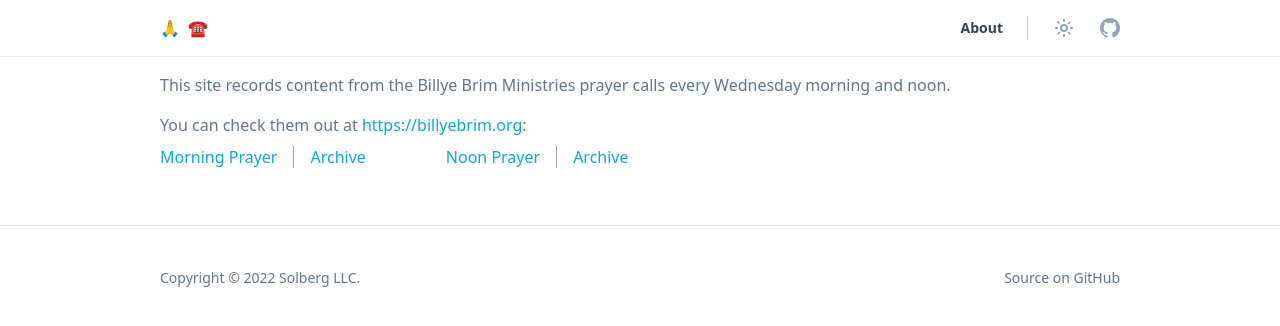
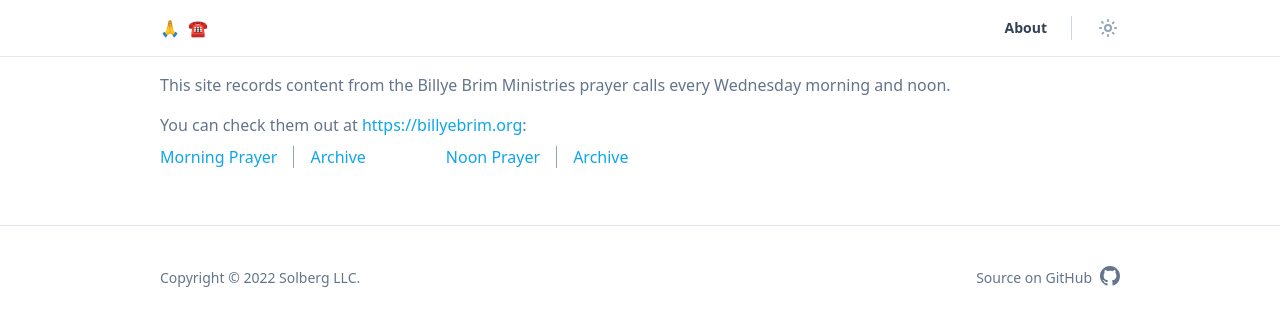
Before and after one commit to atsolberg/prayer-calls, a React (Vite) app: page /about in a window 1280 px wide. Shown: the top 326 px of the page. Built offline with nearby package versions, Linux system fonts and the light colour scheme.

Commit message:
moved github link, and fixed anchors

```diff
--- a/src/components/anchor/A.js
+++ b/src/components/anchor/A.js
@@ -6,7 +6,7 @@ const classes = ["text-sky-500", "dark:text-sky-400", "hover:underline"];
 const A = React.forwardRef((props, ref) => {
   const { children, className = "", ...rest } = props;
   return (
-    <a ref={ref} type="button" className={cx(className, classes)} {...rest}>
+    <a ref={ref} className={cx(className, classes)} {...rest}>
       {children}
     </a>
   );
--- a/src/components/footer/Footer.js
+++ b/src/components/footer/Footer.js
@@ -7,10 +7,20 @@ function Footer() {
             <p>Copyright © 2022 Solberg LLC.</p>
           </div>
           <a
-            className="hover:text-slate-900 dark:hover:text-slate-400"
+            className="flex hover:text-slate-400 dark:hover:text-slate-300"
             href="https://github.com/atsolberg/prayer-calls"
+            target="_blank"
+            rel="noreferrer"
           >
-            Source on GitHub
+            Source on GitHub <span className="sr-only">Code on GitHub</span>
+            <svg
+              viewBox="0 0 16 16"
+              className="w-5 h-5 ml-2"
+              fill="currentColor"
+              aria-hidden="true"
+            >
+              <path d="M8 0C3.58 0 0 3.58 0 8c0 3.54 2.29 6.53 5.47 7.59.4.07.55-.17.55-.38 0-.19-.01-.82-.01-1.49-2.01.37-2.53-.49-2.69-.94-.09-.23-.48-.94-.82-1.13-.28-.15-.68-.52-.01-.53.63-.01 1.08.58 1.23.82.72 1.21 1.87.87 2.33.66.07-.52.28-.87.51-1.07-1.78-.2-3.64-.89-3.64-3.95 0-.87.31-1.59.82-2.15-.08-.2-.36-1.02.08-2.12 0 0 .67-.21 2.2.82.64-.18 1.32-.27 2-.27.68 0 1.36.09 2 .27 1.53-1.04 2.2-.82 2.2-.82.44 1.1.16 1.92.08 2.12.51.56.82 1.27.82 2.15 0 3.07-1.87 3.75-3.65 3.95.29.25.54.73.54 1.48 0 1.07-.01 1.93-.01 2.2 0 .21.15.46.55.38A8.013 8.013 0 0016 8c0-4.42-3.58-8-8-8z" />
+            </svg>
           </a>
         </div>
       </div>
--- a/src/components/header/Header.js
+++ b/src/components/header/Header.js
@@ -15,7 +15,7 @@ function Header() {
   }
 
   return (
-    <header className="sticky top-0 z-40 w-full backdrop-blur flex-none transition-colors duration-500 lg:z-50 border-b border-slate-200 dark:border-slate-700 dark:border-slate-50/[0.06] bg-white/95 supports-backdrop-blur:bg-white/60 dark:bg-transparent">
+    <header className="sticky top-0 z-40 w-full backdrop-blur flex-none transition-colors duration-500 lg:z-50 border-b border-slate-200 dark:border-slate-700 dark:border-slate-50/[0.06] bg-white supports-backdrop-blur:bg-white/95 dark:bg-slate-900/75">
       <div className="mx-auto w-11/12 md:w-10/12 lg:w-9/12">
         <div className="py-4">
           <div className="relative flex items-center">
@@ -76,22 +76,6 @@ function Header() {
                     </svg>
                   </span>
                 </button>
-                <a
-                  href="https://github.com/atsolberg/prayer-calls"
-                  className="ml-6 block text-slate-400 hover:text-slate-500 dark:hover:text-slate-300"
-                  target="_blank"
-                  rel="noreferrer"
-                >
-                  <span className="sr-only">Code on GitHub</span>
-                  <svg
-                    viewBox="0 0 16 16"
-                    className="w-5 h-5"
-                    fill="currentColor"
-                    aria-hidden="true"
-                  >
-                    <path d="M8 0C3.58 0 0 3.58 0 8c0 3.54 2.29 6.53 5.47 7.59.4.07.55-.17.55-.38 0-.19-.01-.82-.01-1.49-2.01.37-2.53-.49-2.69-.94-.09-.23-.48-.94-.82-1.13-.28-.15-.68-.52-.01-.53.63-.01 1.08.58 1.23.82.72 1.21 1.87.87 2.33.66.07-.52.28-.87.51-1.07-1.78-.2-3.64-.89-3.64-3.95 0-.87.31-1.59.82-2.15-.08-.2-.36-1.02.08-2.12 0 0 .67-.21 2.2.82.64-.18 1.32-.27 2-.27.68 0 1.36.09 2 .27 1.53-1.04 2.2-.82 2.2-.82.44 1.1.16 1.92.08 2.12.51.56.82 1.27.82 2.15 0 3.07-1.87 3.75-3.65 3.95.29.25.54.73.54 1.48 0 1.07-.01 1.93-.01 2.2 0 .21.15.46.55.38A8.013 8.013 0 0016 8c0-4.42-3.58-8-8-8z" />
-                  </svg>
-                </a>
               </div>
             </div>
           </div>
--- a/src/pages/Details.js
+++ b/src/pages/Details.js
@@ -48,7 +48,7 @@ function Details() {
             <h2 className="mb-3 mt-4 text-sky-500 dark:text-sky-400 font-bold text-xl sm:text-3xl">
               {formatFileDate(name)}
             </h2>
-            <p className="ml-auto my-4">
+            <p className="ml-auto my-4 flex items-center">
               <span className="mr-2">Links -</span>
               <A
                 href={`https://billyebrim.org/israel-call-${slug}`}
@@ -57,8 +57,8 @@ function Details() {
               >
                 Morning Call
               </A>
+              <div className="inline-block border-l border-slate-300 dark:border-slate-700 h-5 mx-3" />
               <A
-                className="ml-4 pl-4 border-l border-slate-300 dark:border-slate-700"
                 href={`https://billyebrim.org/${slug}-noon-prayer/`}
                 target="_blank"
                 rel="noreferrer"
```
